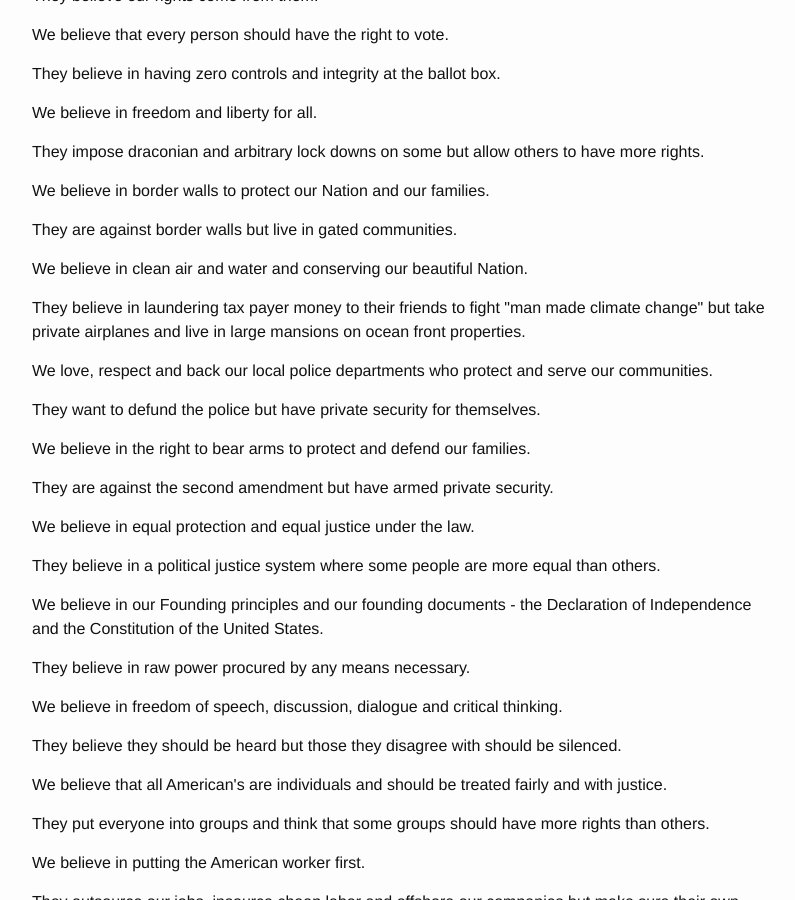
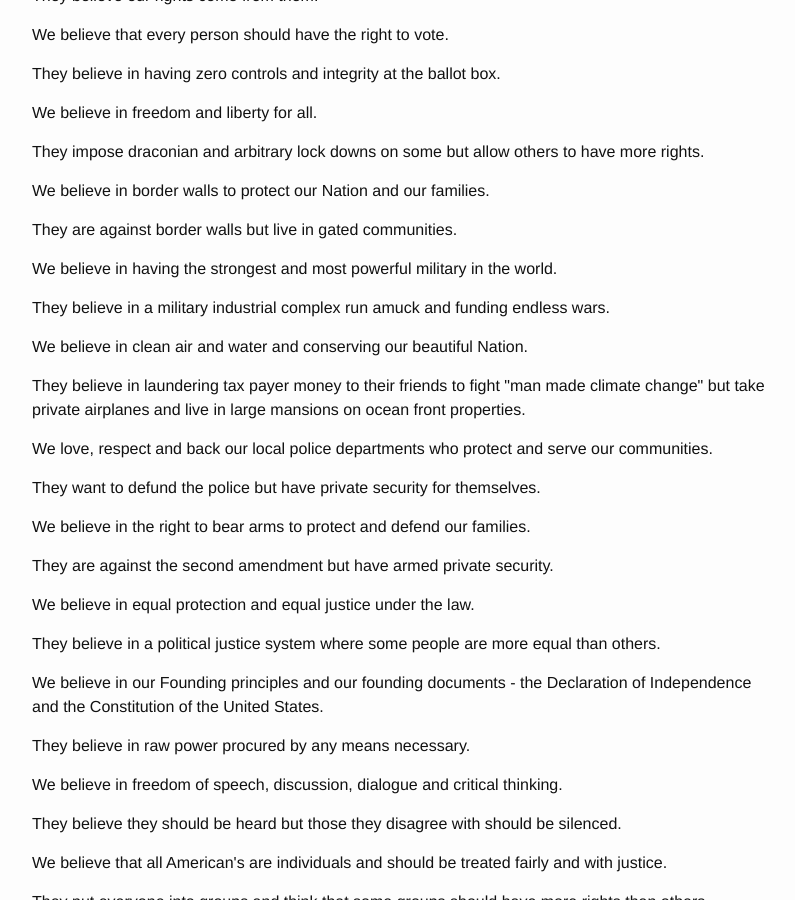
Before and after one commit to newyorkconservative/newyorkconservative.github.io, a Jekyll site: the page built from _posts/2021-01-11-them-the-power-elite-and-us-we-the-people.md, in a window 1280 px wide and 900 px high, scrolled down 1116 px. Shown: the whole window, without its empty margins (238-1033 px from the left). Built offline with Jekyll 4.4.1, drawn with Linux system fonts in a browser that asks for light colours.

Commit message:
Syncing _posts/2021-01-11-them-the-power-elite-and-us-we-the-people.md from WordPress at https://www.newyorkconservative.com () - wpghs

```diff
--- a/_posts/2021-01-11-them-the-power-elite-and-us-we-the-people.md
+++ b/_posts/2021-01-11-them-the-power-elite-and-us-we-the-people.md
@@ -77,6 +77,14 @@ post_date: 2021-01-11 22:39:53
 
 <!-- wp:paragraph -->
 <p>They are against border walls but live in gated communities.</p>
+<!-- /wp:paragraph -->
+
+<!-- wp:paragraph -->
+<p>We believe in having the strongest and most powerful military in the world.</p>
+<!-- /wp:paragraph -->
+
+<!-- wp:paragraph -->
+<p>They believe in a military industrial complex run amuck and funding endless wars.</p>
 <!-- /wp:paragraph -->
 
 <!-- wp:paragraph -->
```
